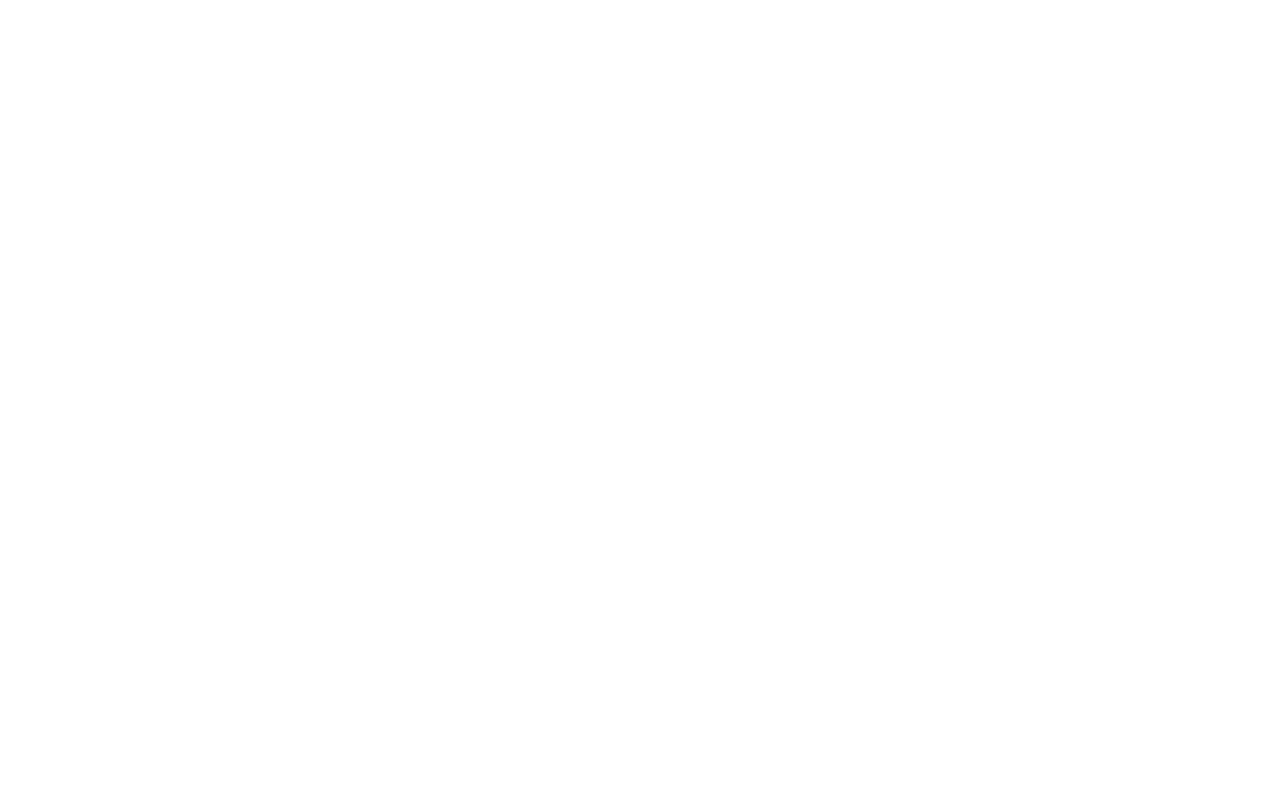
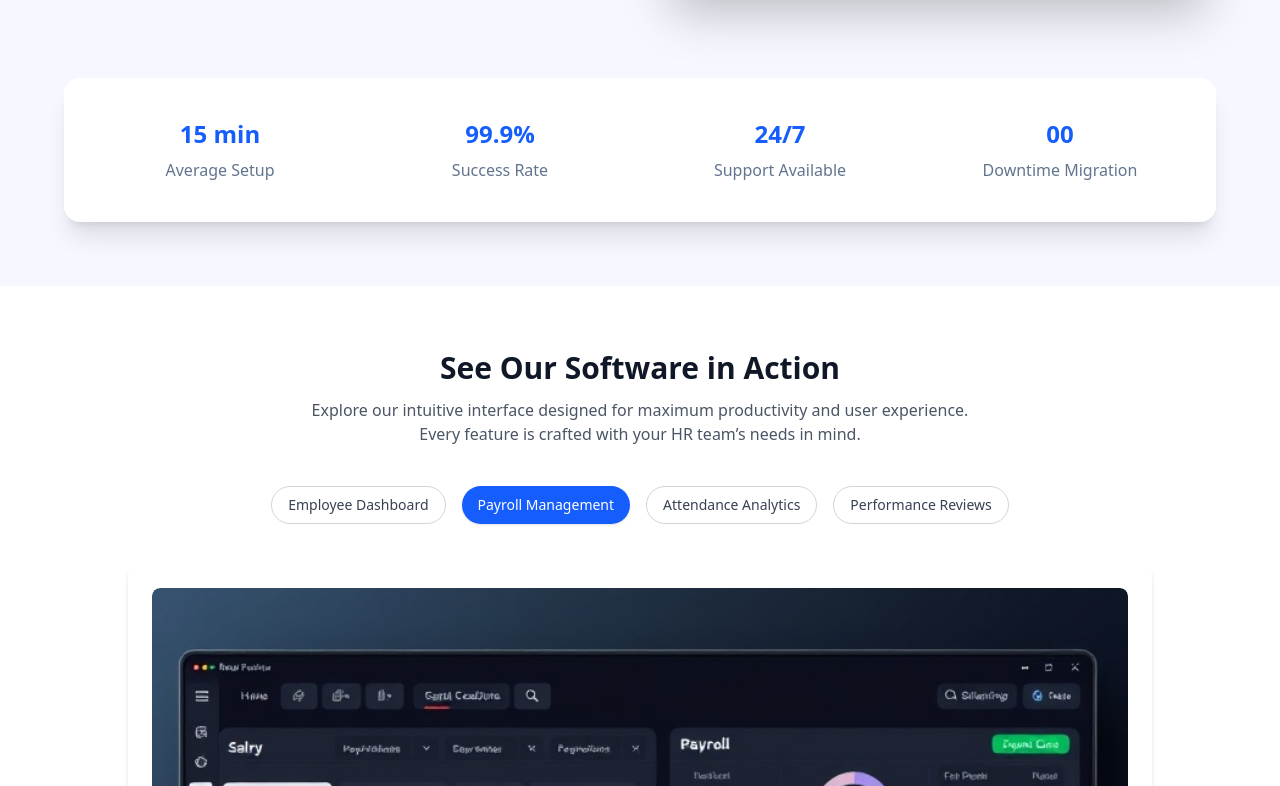
Before and after one commit to techbooster08/HRMS-Software, a Next.js app: page / in a window 1280 px wide. Shown: the part 4503-5289 px from the top of the page. Before the commit the page ends 2678 px from the top, so only its background shows below. Built offline with nearby package versions, Linux system fonts and the light colour scheme.

Commit message:
second day work done successfully!

```diff
--- a/app/(root)/page.tsx
+++ b/app/(root)/page.tsx
@@ -1,9 +1,13 @@
 import Hero from '@/components/public-website/Hero';
 import Features from '@/components/public-website/Fetaures';
+import HowItWorks from '@/components/public-website/HowItsWork';
+import SoftwareInAction from '@/components/public-website/SoftwareInAction';
 export default function Home() {
   return (<>
   <Hero />
   <Features />
+  <HowItWorks/>
+  <SoftwareInAction />
   </>
   );
 }
```
